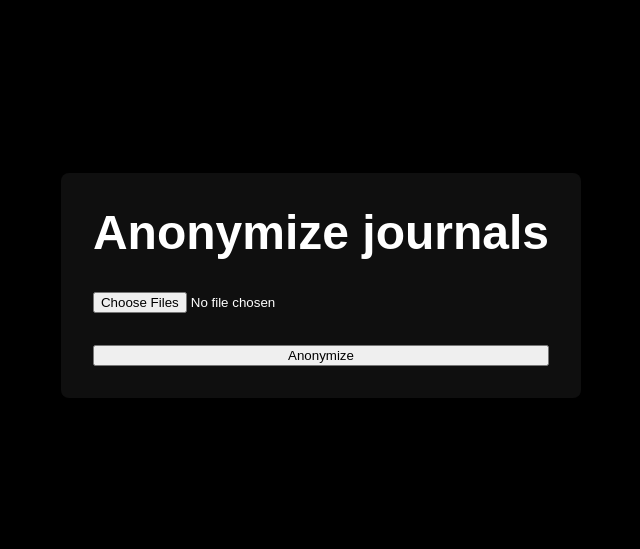
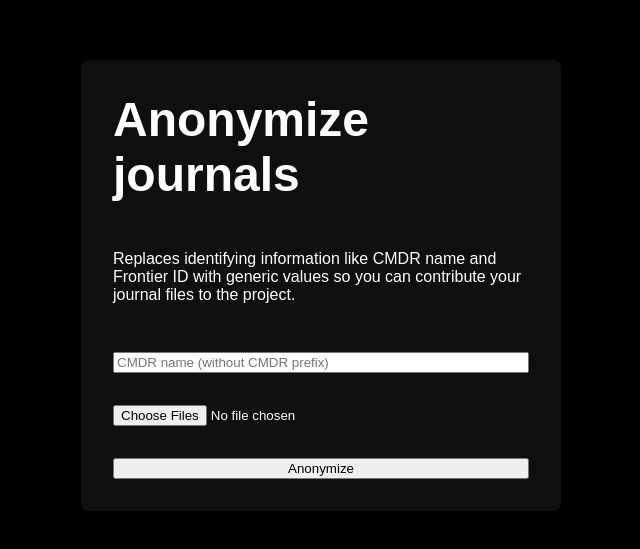
Before and after one commit to rster2002/ed-anonymize-journals, a Svelte app: page / in a window 1280 px wide. Shown: the part 115-664 px from the top of the page, without its empty margins (319-959 px from the left). Built offline with nearby package versions, Linux system fonts and the light colour scheme; a web font is replaced by a local one.

Commit message:
✨ Improve CMDR name removal

```diff
--- a/src/App.svelte
+++ b/src/App.svelte
@@ -2,7 +2,14 @@
   <section>
     <h1>Anonymize journals</h1>
 
+    <p>
+      Replaces identifying information like CMDR name and Frontier ID with generic values so you can contribute your
+      journal files to the project.
+    </p>
+
     {#if !working}
+      <input bind:value={commanderName} type="text" placeholder="CMDR name (without CMDR prefix)" />
+
       <input bind:this={fileEl} type="file" multiple />
 
       {#if errorMessage.length > 0}
@@ -25,6 +32,7 @@
 <script lang="ts">
 import JSZip from "jszip";
 
+let commanderName = "";
 let working = false;
 let fileEl: HTMLInputElement;
 let errorMessage = "";
@@ -71,6 +79,7 @@ async function processFile(file: File) {
 
   return contents.split("\n")
     .filter(line => line.trim().length > 0 && !line.includes("\0"))
+    .map(line => line.split(commanderName.toUpperCase()).join("SOMECOMMANDER"))
     .map(line => JSON.parse(line.trim()))
     .map(line => {
       if (line.event === "Commander") {
@@ -159,13 +168,14 @@ main {
 }
 
 section {
-    background-color: #0f0f0f;
+    max-width: 26rem;
 
     display: flex;
     flex-direction: column;
     gap: 2rem;
     padding: 2rem;
 
+    background-color: #0f0f0f;
     border-radius: 0.5rem;
     color: white;
 }
```
